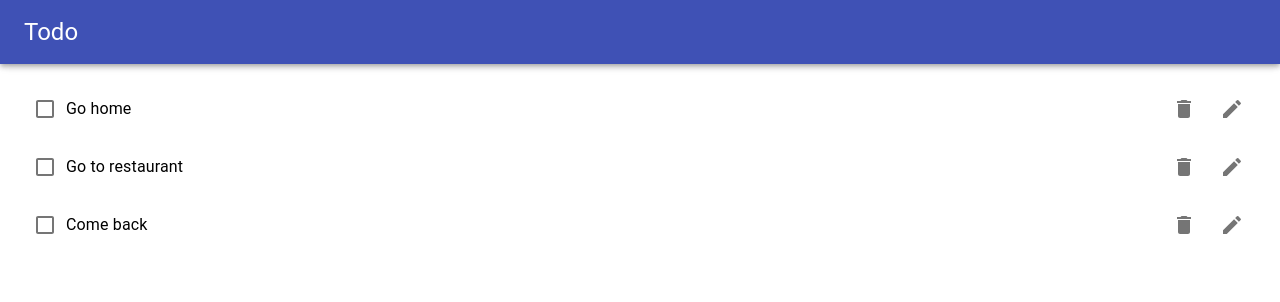
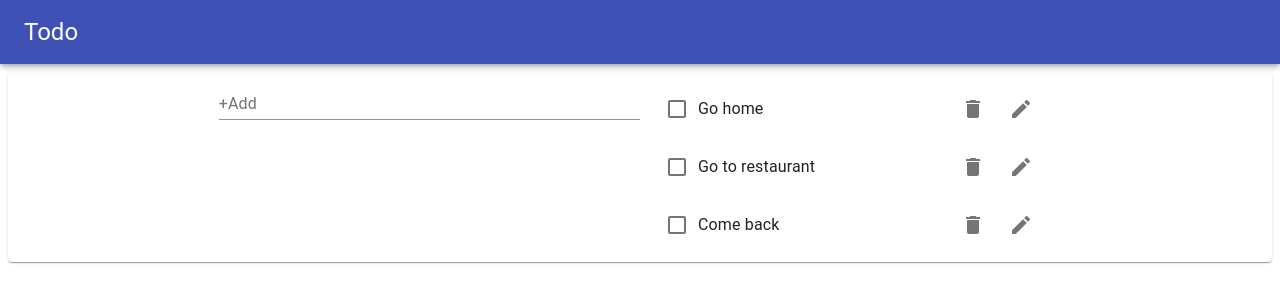
Before and after one commit to rafiurrafi/react-bootcamp, a React (Create React App) app: page / in a window 1280 px wide. Shown: the top 302 px of the page. Built offline with nearby package versions, Linux system fonts and the light colour scheme.

Commit message:
added todo form component

```diff
--- a/src/todoApp.jsx
+++ b/src/todoApp.jsx
@@ -3,6 +3,8 @@ import Navbar from "./components/navbar";
 import uuid from "uuid/v4";
 import { useState } from "react";
 import Todos from "./todos";
+import TodoForm from "./todoForm";
+import { Grid, Paper } from "@material-ui/core";
 const TodoApp = (props) => {
   const defaultTodos = [
     { _id: uuid, task: "Go home", completed: false },
@@ -10,10 +12,23 @@ const TodoApp = (props) => {
     { _id: uuid, task: "Come  back", completed: false },
   ];
   const [todos, setTodos] = useState(defaultTodos);
+  const addTodos = (task) => {
+    const newTodos = [...todos, { _id: uuid(), task: task, completed: false }];
+    setTodos(newTodos);
+  };
   return (
     <div>
       <Navbar />
-      <Todos todos={todos} />
+      <Paper>
+        <Grid container justifyContent="center">
+          <Grid item xs={10} md={6} lg={4}>
+            <TodoForm onAddTodos={addTodos} />
+          </Grid>
+          <Grid item xs={10} md={6} lg={4}>
+            <Todos todos={todos} />
+          </Grid>
+        </Grid>
+      </Paper>
     </div>
   );
 };
--- /dev/null
+++ b/src/todoForm.jsx
@@ -0,0 +1,24 @@
+import { TextField } from "@material-ui/core";
+import React, { useState } from "react";
+
+const TodoForm = (props) => {
+  const { onAddTodos } = props;
+  const [task, setTask] = useState("");
+  const handleSubmit = (e) => {
+    e.preventDefault();
+    onAddTodos(task);
+    setTask("");
+  };
+  return (
+    <form onSubmit={handleSubmit}>
+      <TextField
+        label="+Add"
+        value={task}
+        onChange={(e) => setTask(e.target.value)}
+        fullWidth
+      />
+    </form>
+  );
+};
+
+export default TodoForm;
```
